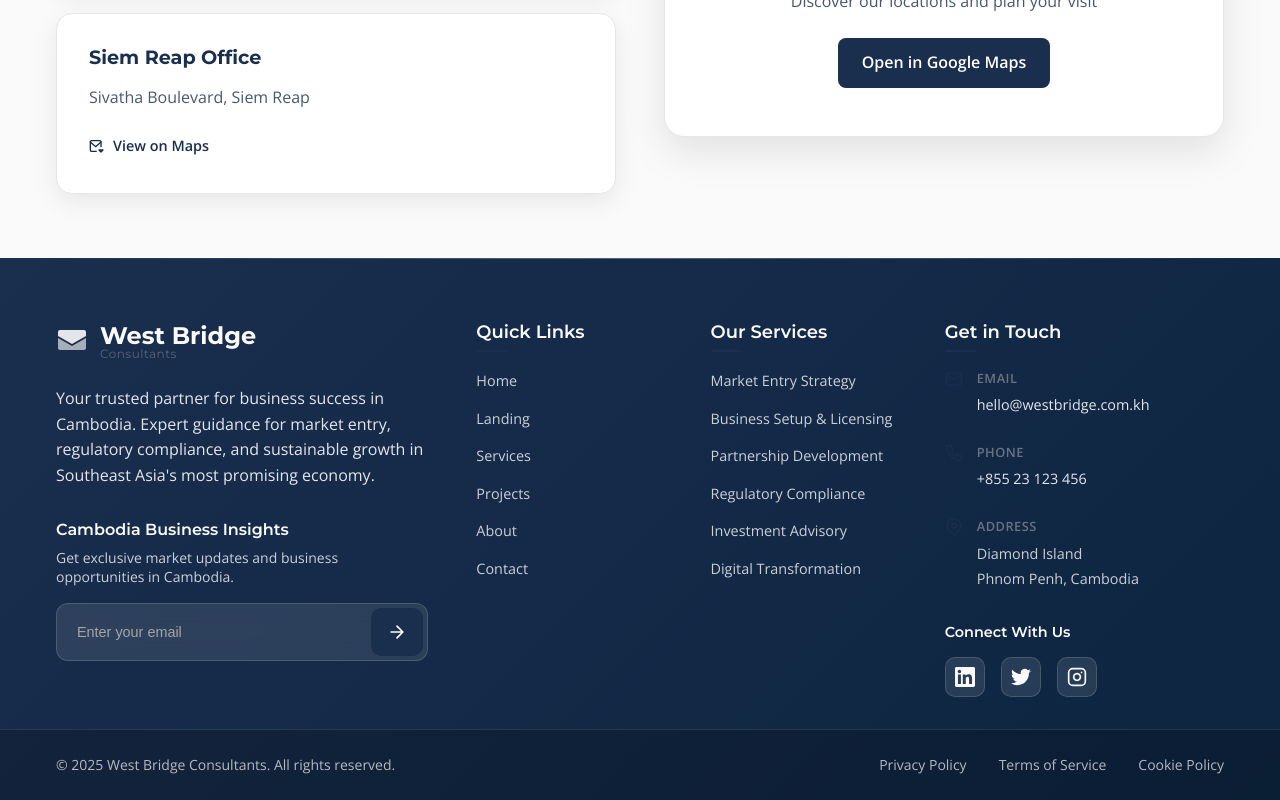
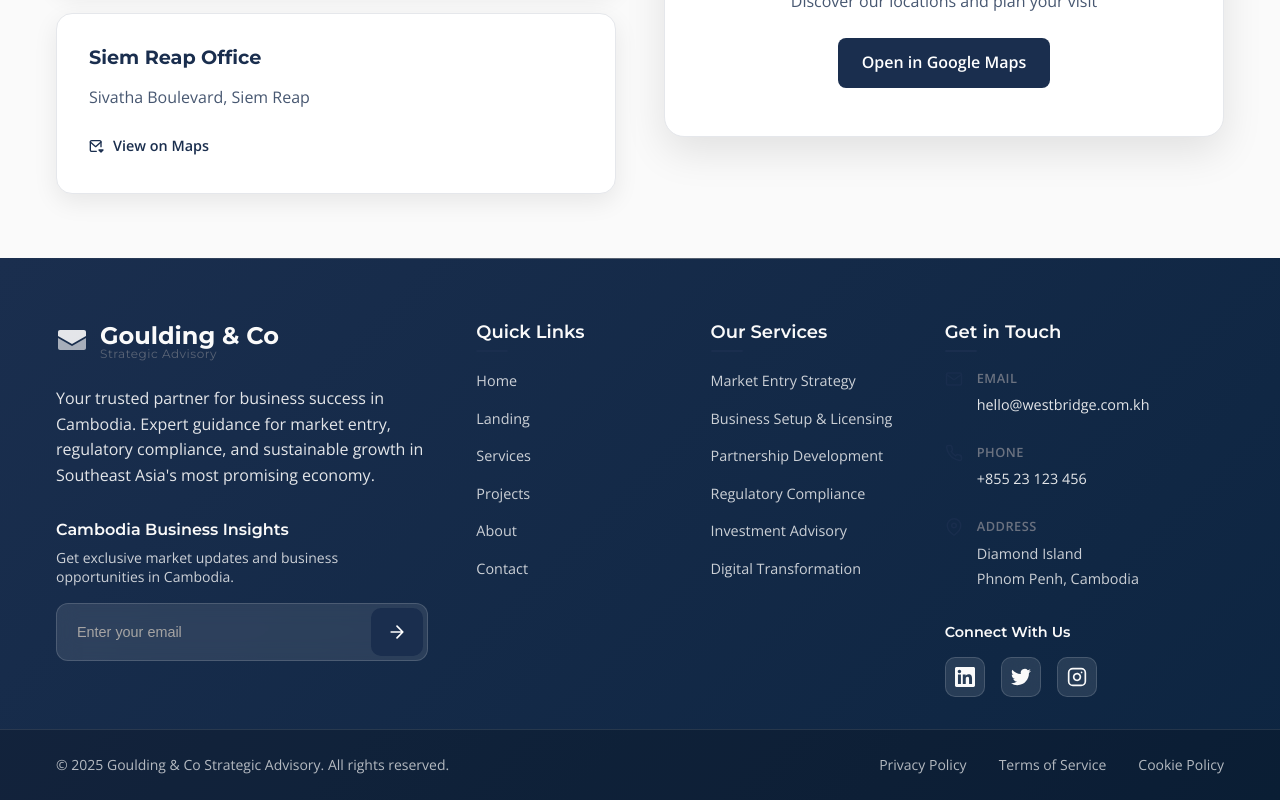
Before and after one commit to khopilot/westbridge_consultants, a React (Vite) app: page /contact in a window 1280 px wide. Shown: the part 3560-4360 px from the top of the page. Built offline with nearby package versions, Linux system fonts and the light colour scheme.

Commit message:
goulding & co

```diff
--- a/index.html
+++ b/index.html
@@ -4,8 +4,8 @@
     <meta charset="UTF-8" />
     <link rel="icon" type="image/svg+xml" href="/vite.svg" />
     <meta name="viewport" content="width=device-width, initial-scale=1.0" />
-    <meta name="description" content="West Bridge Consultants - Professional consulting services with modern solutions" />
-    <title>West Bridge Consultants - Professional Consulting Services</title>
+    <meta name="description" content="Goulding & Co Strategic Advisory - Professional consulting services with modern solutions" />
+    <title>Goulding & Co Strategic Advisory - Professional Consulting Services</title>
 
     <!-- Google Fonts -->
     <link rel="preconnect" href="https://fonts.googleapis.com">
--- a/src/components/Footer.tsx
+++ b/src/components/Footer.tsx
@@ -37,8 +37,8 @@ const Footer: React.FC = () => {
                   </svg>
                 </div>
                 <div className="footer__logo-text">
-                  <span className="footer__logo-main">West Bridge</span>
-                  <span className="footer__logo-sub">Consultants</span>
+                  <span className="footer__logo-main">Goulding & Co</span>
+                  <span className="footer__logo-sub">Strategic Advisory</span>
                 </div>
               </div>
               <p className="footer__tagline">
@@ -181,7 +181,7 @@ const Footer: React.FC = () => {
           <div className="footer__bottom-content">
             <div className="footer__bottom-left">
               <p className="footer__copyright">
-                &copy; {currentYear} West Bridge Consultants. All rights reserved.
+                &copy; {currentYear} Goulding & Co Strategic Advisory. All rights reserved.
               </p>
             </div>
             <div className="footer__bottom-right">
--- a/src/components/page-sections/home/CTASection.tsx
+++ b/src/components/page-sections/home/CTASection.tsx
@@ -32,11 +32,11 @@ const CTASection: React.FC = () => {
             🚀 Ready to Grow Your Business?
           </div>
           <h2 style={{ color: '#ffffff', marginBottom: '1rem' }}>
-            Partner with Cambodia's Leading Business Consultants
+            Partner with Cambodia's Leading Strategic Advisors
           </h2>
           <p className="cta-section__description">
             Join over 50 successful Cambodian businesses who have transformed their operations,
-            expanded their markets, and achieved sustainable growth with West Bridge Consultants.
+            expanded their markets, and achieved sustainable growth with Goulding & Co Strategic Advisory.
             From startup guidance to enterprise transformation, we're here to bridge your vision
             with reality.
           </p>
--- a/src/components/page-sections/home/TestimonialsSection.tsx
+++ b/src/components/page-sections/home/TestimonialsSection.tsx
@@ -25,7 +25,7 @@ const TestimonialsSection: React.FC = () => {
 
   const testimonials = [
     {
-      quote: "West Bridge Consultants helped us navigate the complex process of expanding our rice export business to new ASEAN markets. Their deep understanding of both Cambodian regulations and international trade requirements was invaluable.",
+      quote: "Goulding & Co Strategic Advisory helped us navigate the complex process of expanding our rice export business to new ASEAN markets. Their deep understanding of both Cambodian regulations and international trade requirements was invaluable.",
       author: "Sorn Vicheka",
       position: "Managing Director",
       company: "Golden Rice Export Co.",
@@ -33,7 +33,7 @@ const TestimonialsSection: React.FC = () => {
       industry: "Agriculture"
     },
     {
-      quote: "As a tech startup in Phnom Penh, we needed guidance on business registration and investor relations. West Bridge made the entire process smooth and helped us secure our first round of funding within 4 months.",
+      quote: "As a tech startup in Phnom Penh, we needed guidance on business registration and investor relations. Goulding & Co made the entire process smooth and helped us secure our first round of funding within 4 months.",
       author: "Dr. Jennifer Kim",
       position: "CEO & Founder",
       company: "CamboTech Solutions",
@@ -41,7 +41,7 @@ const TestimonialsSection: React.FC = () => {
       industry: "Technology"
     },
     {
-      quote: "Our tourism business was struggling post-pandemic. West Bridge helped us pivot our strategy, develop sustainable tourism practices, and build partnerships with international tour operators. We're now stronger than ever.",
+      quote: "Our tourism business was struggling post-pandemic. Goulding & Co helped us pivot our strategy, develop sustainable tourism practices, and build partnerships with international tour operators. We're now stronger than ever.",
       author: "Pich Sophea",
       position: "Owner",
       company: "Angkor Heritage Tours",
@@ -49,7 +49,7 @@ const TestimonialsSection: React.FC = () => {
       industry: "Tourism"
     },
     {
-      quote: "The regulatory landscape for banking in Cambodia is complex. West Bridge's expertise in financial services compliance helped us launch our new microfinance products while ensuring full regulatory compliance.",
+      quote: "The regulatory landscape for banking in Cambodia is complex. Goulding & Co's expertise in financial services compliance helped us launch our new microfinance products while ensuring full regulatory compliance.",
       author: "David Chen",
       position: "Regional Director",
       company: "Community Development Bank",
--- a/src/components/page-sections/home/ValuePropositionSection.tsx
+++ b/src/components/page-sections/home/ValuePropositionSection.tsx
@@ -70,7 +70,7 @@ const ValuePropositionSection: React.FC = () => {
     <section className="py-3">
       <div className="container">
         <div className="text-center mb-3">
-          <h2>Why Choose West Bridge Consultants</h2>
+          <h2>Why Choose Goulding & Co Strategic Advisory</h2>
           <p>Your trusted partner for navigating Cambodia's business landscape with confidence and success</p>
         </div>
 
--- a/src/components/page-sections/landing/CaseStudiesSection.tsx
+++ b/src/components/page-sections/landing/CaseStudiesSection.tsx
@@ -144,7 +144,7 @@ const CaseStudiesSection: React.FC = () => {
             <div className="testimonial-card">
               <div className="testimonial-card__industry">Manufacturing</div>
               <blockquote className="testimonial-card__quote">
-                "West Bridge Consultants transformed our business from a local operation to an international exporter.
+                "Goulding & Co Strategic Advisory transformed our business from a local operation to an international exporter.
                 Their deep understanding of both Cambodian regulations and global standards was invaluable."
               </blockquote>
               <div className="testimonial-card__author">
--- a/src/components/page-sections/landing/ContactCTA.tsx
+++ b/src/components/page-sections/landing/ContactCTA.tsx
@@ -10,7 +10,7 @@ const ContactCTA: React.FC = () => {
             <div className="contact-cta__badge">
               🚀 Ready to Start?
             </div>
-            <h2>Take the Next Step with Cambodia's Premier Business Consultants</h2>
+            <h2>Take the Next Step with Cambodia's Premier Strategic Advisors</h2>
             <p className="contact-cta__description">
               Don't let another opportunity pass by. Connect with our team today and discover how
               we can accelerate your business success in Cambodia's dynamic market.
@@ -124,7 +124,7 @@ const ContactCTA: React.FC = () => {
 
           <div className="social-proof">
             <p className="social-proof__text">
-              Join 50+ successful businesses who have chosen West Bridge Consultants for their Cambodia expansion
+              Join 50+ successful businesses who have chosen Goulding & Co Strategic Advisory for their Cambodia expansion
             </p>
             <div className="social-proof__stats">
               <div className="proof-stat">
--- a/src/components/page-sections/services/ServicesCTA.tsx
+++ b/src/components/page-sections/services/ServicesCTA.tsx
@@ -77,7 +77,7 @@ const ServicesCTA: React.FC = () => {
             </h2>
             <p className="services-cta__description">
               Join the growing number of successful businesses that have partnered with
-              West Bridge Consultants to navigate Cambodia's dynamic market. Whether you're
+              Goulding & Co Strategic Advisory to navigate Cambodia's dynamic market. Whether you're
               entering the market or scaling operations, we have the expertise and connections
               to accelerate your success.
             </p>
@@ -106,7 +106,7 @@ const ServicesCTA: React.FC = () => {
 
           {/* Why Choose Us Quick Summary */}
           <div className="services-cta__benefits fade-up" style={{ marginTop: '3rem' }}>
-            <h3>Why Choose West Bridge Consultants?</h3>
+            <h3>Why Choose Goulding & Co Strategic Advisory?</h3>
             <div className="cta-benefits__grid">
               <div className="cta-benefit">
                 <span className="cta-benefit__number">8+</span>
--- a/src/index.css
+++ b/src/index.css
@@ -1,4 +1,4 @@
-/* West Bridge Consultants - Design System Foundation */
+/* Goulding & Co Strategic Advisory - Design System Foundation */
 
 :root {
   /* Light Theme Colors - 60% White, 30% Navy Blue, 10% Nice Grey */
--- a/src/pages/About.tsx
+++ b/src/pages/About.tsx
@@ -99,9 +99,9 @@ const About: React.FC = () => {
         <div className="container">
           <div className="text-center" style={{ maxWidth: '800px', margin: '0 auto' }}>
             <div className="fade-up">
-              <h1 style={{ color: 'var(--color-primary)', marginBottom: '2rem' }}>About West Bridge Consultants</h1>
+              <h1 style={{ color: 'var(--color-primary)', marginBottom: '2rem' }}>About Goulding & Co Strategic Advisory</h1>
               <p style={{ fontSize: '1.2rem', lineHeight: '1.8', marginBottom: '2rem' }}>
-                Founded on the principle that every business has untapped potential, West Bridge Consultants
+                Founded on the principle that every business has untapped potential, Goulding & Co Strategic Advisory
                 has been transforming organizations for over a decade. We believe in the power of strategic
                 thinking, innovative solutions, and collaborative partnerships to drive meaningful change.
               </p>
```
Also changed, not shown: 1 other file (tests, documents, lock files or other folders).
